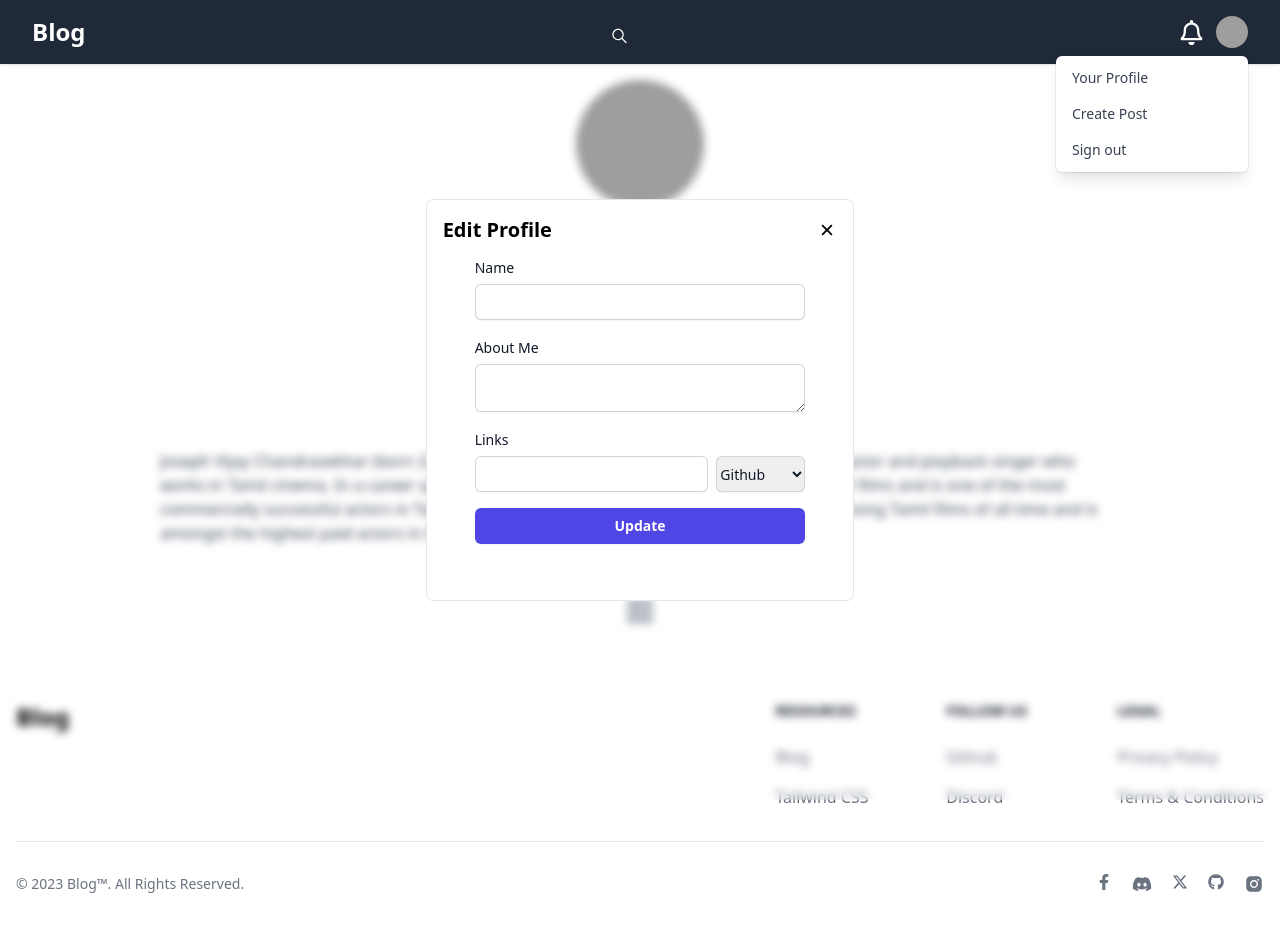
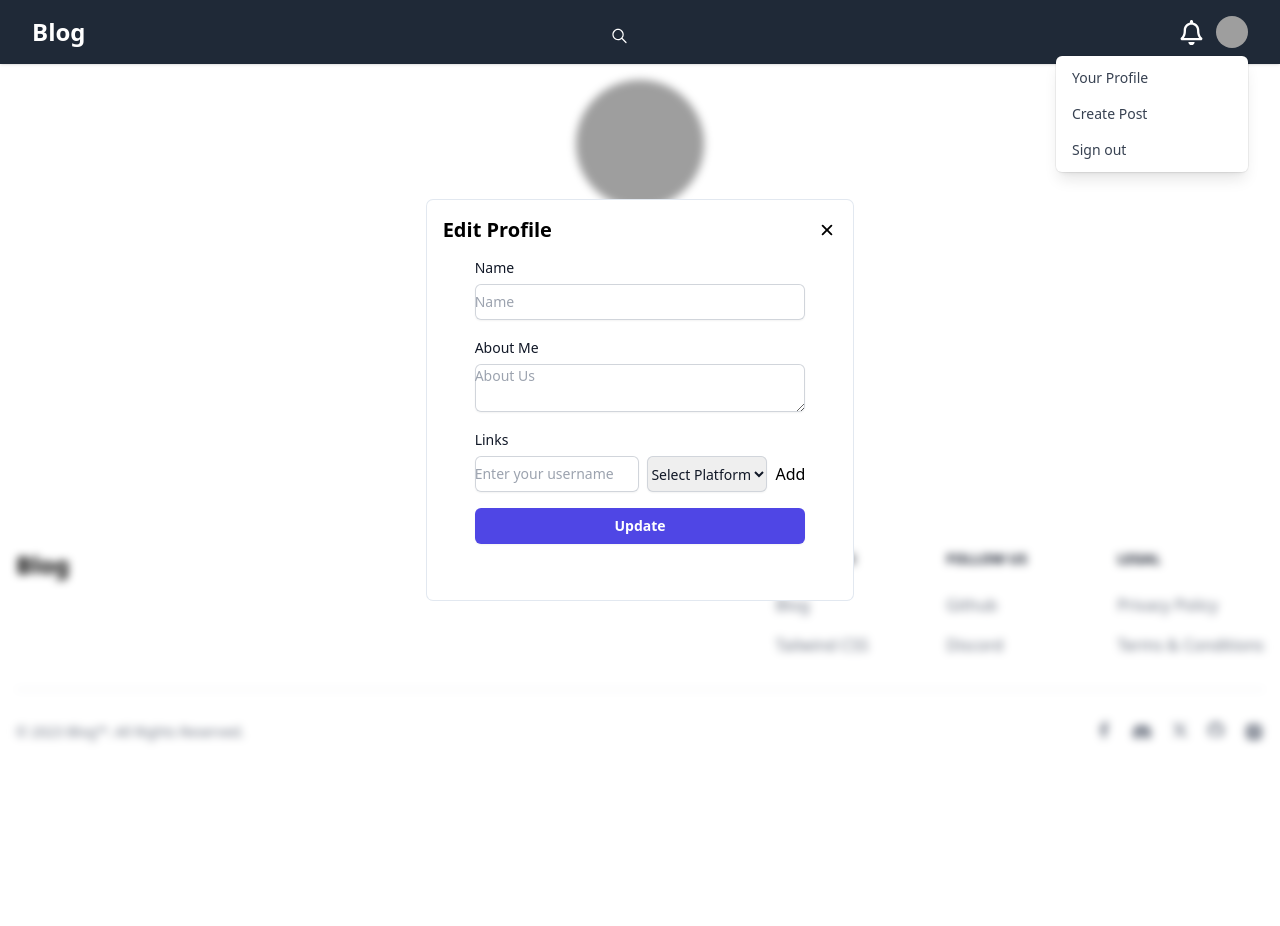
Before and after one commit to prasanth0402/Blogapp-frontend, a React (Vite) app: page /profile in a window 1280 px wide. Both pictures are taken after a click on the button "Edit Profile". After the commit the page ends 800 px from the top, so only its background shows below. Built offline with nearby package versions, Linux system fonts and the light colour scheme; grey boxes are pictures that could not be loaded; the HTML template or start-up script is replaced by a standard one.

Commit message:
updated-editprofile

```diff
--- a/index.html
+++ b/index.html
@@ -1,5 +1,5 @@
 <!DOCTYPE html>
-<html lang="en" dir="ltr">
+<html lang="en" class="dark">
   <head>
     <meta charset="UTF-8" />
     <link rel="icon" type="image/svg+xml" href="/vite.svg" />
--- a/src/components/EditProfile.jsx
+++ b/src/components/EditProfile.jsx
@@ -1,7 +1,46 @@
-import { useState } from "react";
+import { useEffect, useState } from "react";
 import { IoClose } from "react-icons/io5";
 
-const EditProfile = ({ show, setShow, func }) => {
+const EditProfile = ({ show, setShow, profileData, onUpdate }) => {
+  const [name, setName] = useState(profileData.name);
+  const [aboutUs, setAboutUs] = useState(profileData.aboutUs);
+  const [links, setLinks] = useState(profileData.socialLinks);
+  const [selectedPlatform, setSelectedPlatform] = useState("");
+  const [username, setUsername] = useState("");
+
+  const platforms = {
+    instagram: "https://www.instagram.com/",
+    facebook: "https://www.facebook.com/",
+    linkedin: "https://www.linkedin.com/in/",
+    github: "https://github.com/",
+    twitter: "https://x.com/",
+  };
+
+  useEffect(() => {
+    setName(profileData.name);
+    setAboutUs(profileData.aboutUs);
+    setLinks(profileData.socialLinks);
+  }, [profileData]);
+
+  const handleAddLink = () => {
+    if (selectedPlatform && username) {
+      setLinks((prev) => ({
+        ...prev,
+        [selectedPlatform]: [
+          ...(prev[selectedPlatform] || []),
+          platforms[selectedPlatform] + username,
+        ],
+      }));
+      setSelectedPlatform("");
+      setUsername("");
+    }
+  };
+
+  const handleSubmit = (e) => {
+    e.preventDefault();
+    onUpdate({ name, aboutUs, socialLinks: links });
+    setShow(false);
+  };
   return (
     <>
       {show ? (
@@ -16,16 +55,16 @@ const EditProfile = ({ show, setShow, func }) => {
             <main>
               <div className="flex min-h-full flex-1 flex-col justify-center px-6 lg:px-8">
                 <div className="mt-3 sm:mx-auto sm:w-full sm:max-w-sm">
-                  <form className="space-y-4">
+                  <form onSubmit={handleSubmit} className="space-y-4">
                     <div>
-                      <label
-                        htmlFor="name"
-                        className="block text-sm font-medium leading-6 text-gray-900"
-                      >
+                      <label className="block text-sm font-medium leading-6 text-gray-900">
                         Name
                       </label>
                       <div className="mt-1">
                         <input
+                          value={name}
+                          onChange={(e) => setName(e.target.value)}
+                          placeholder="Name"
                           type="text"
                           className="block w-full rounded-md border-0 py-1.5 text-gray-900 shadow-sm ring-1 ring-inset ring-gray-300 placeholder:text-gray-400 sm:text-sm sm:leading-6"
                         />
@@ -42,7 +81,12 @@ const EditProfile = ({ show, setShow, func }) => {
                         </label>
                       </div>
                       <div className="mt-1">
-                        <textarea className="block w-full rounded-md border-0 max-h-[100px] text-gray-900 shadow-sm ring-1 ring-inset ring-gray-300 placeholder:text-gray-400  sm:text-sm sm:leading-6" />
+                        <textarea
+                          value={aboutUs}
+                          onChange={(e) => setAboutUs(e.target.value)}
+                          placeholder="About Us"
+                          className="block w-full rounded-md border-0 max-h-[100px] text-gray-900 shadow-sm ring-1 ring-inset ring-gray-300 placeholder:text-gray-400  sm:text-sm sm:leading-6"
+                        />
                       </div>
                     </div>
                     <div>
@@ -52,30 +96,57 @@ const EditProfile = ({ show, setShow, func }) => {
                         </label>
                       </div>
                       <div className="mt-1 flex gap-2">
-                        <input className="block w-full rounded-md border-0 py-1.5 text-gray-900 shadow-sm ring-1 ring-inset ring-gray-300 placeholder:text-gray-400  sm:text-sm sm:leading-6" />
+                        <input
+                          type="text"
+                          value={username}
+                          onChange={(e) => setUsername(e.target.value)}
+                          placeholder="Enter your username"
+                          className="block w-full rounded-md border-0 py-1.5 text-gray-900 shadow-sm ring-1 ring-inset ring-gray-300 placeholder:text-gray-400  sm:text-sm sm:leading-6"
+                        />
                         <select
-                          onChange={(e) => {
-                            func(e.target.value);
-                          }}
+                          value={selectedPlatform}
+                          onChange={(e) => setSelectedPlatform(e.target.value)}
                           className="block rounded-md border-0 py-1.5 text-gray-900 shadow-sm ring-1 ring-inset ring-gray-300 placeholder:text-gray-400  sm:text-sm sm:leading-6"
                         >
-                          <option value="github">Github</option>
-                          <option value="twitter">Twitter</option>
-                          <option value="linkedin">LinkedIn</option>
-                          <option value="instagram">Instagram</option>
-                          <option value="facebook">Facebook</option>
+                          <option value="">Select Platform</option>
+                          {Object.keys(platforms).map((platform) => (
+                            <option key={platform} value={platform}>
+                              {platform}
+                            </option>
+                          ))}
                         </select>
+                        <button type="button" onClick={handleAddLink}>
+                          Add
+                        </button>
                       </div>
                     </div>
+                    {Object.entries(links).map(([platform, usernames]) => (
+                      <div key={platform}>
+                        <span>{platform}: </span>
+                        {usernames.map((link, index) => (
+                          <input
+                            key={index}
+                            type="text"
+                            value={link}
+                            onChange={(e) => {
+                              const newUsernames = [...usernames];
+                              newUsernames[index] = e.target.value;
+                              setLinks((prev) => ({
+                                ...prev,
+                                [platform]: newUsernames,
+                              }));
+                            }}
+                          />
+                        ))}
+                      </div>
+                    ))}
 
-                    <div>
-                      <button
-                        className="flex w-full justify-center rounded-md bg-indigo-600 px-3 py-1.5 text-sm font-semibold leading-6 text-white shadow-sm hover:bg-indigo-500 "
-                        onClick={() => func()}
-                      >
-                        Update
-                      </button>
-                    </div>
+                    <button
+                      className="flex w-full justify-center rounded-md bg-indigo-600 px-3 py-1.5 text-sm font-semibold leading-6 text-white shadow-sm hover:bg-indigo-500 "
+                      type="submit"
+                    >
+                      Update
+                    </button>
                   </form>
                 </div>
               </div>
--- a/src/pages/Home.jsx
+++ b/src/pages/Home.jsx
@@ -6,7 +6,9 @@ const Home = () => {
   return (
     <>
       <TopNavbar />
-      <Outlet />
+      <div>
+        <Outlet />
+      </div>
       <Footer />
     </>
   );
--- a/src/pages/Profile.jsx
+++ b/src/pages/Profile.jsx
@@ -1,4 +1,4 @@
-import { useState } from "react";
+import { useState, useEffect } from "react";
 import { BsLinkedin } from "react-icons/bs";
 import {
   FaFacebookSquare,
@@ -9,10 +9,43 @@ import { FaSquareXTwitter } from "react-icons/fa6";
 import { Link } from "react-router-dom";
 import EditProfile from "../components/EditProfile";
 
-const Profile = ({ sociallink }) => {
+const Profile = () => {
   const [showEditProfile, setShowEditProfile] = useState(false);
-  /*const [link, setLink] = useState(sociallink); */
-  const link = "instagram";
+  const [profileData, setProfileData] = useState(() => {
+    const savedData = localStorage.getItem("profileData");
+    return savedData
+      ? JSON.parse(savedData)
+      : {
+          name: "",
+          aboutUs: "",
+          socialLinks: {},
+        };
+  });
+
+  useEffect(() => {
+    localStorage.setItem("profileData", JSON.stringify(profileData));
+  }, [profileData]);
+
+  const handleUpdateProfile = (newData) => {
+    setProfileData(newData);
+  };
+
+  const renderSocialIcon = (platform) => {
+    switch (platform) {
+      case "instagram":
+        return <FaInstagramSquare size={28} />;
+      case "facebook":
+        return <FaFacebookSquare size={28} />;
+      case "linkedin":
+        return <BsLinkedin size={28} />;
+      case "github":
+        return <FaGithubSquare size={28} />;
+      case "twitter":
+        return <FaSquareXTwitter size={28} />;
+      default:
+        return null;
+    }
+  };
 
   return (
     <>
@@ -23,7 +56,7 @@ const Profile = ({ sociallink }) => {
               src="https://encrypted-tbn0.gstatic.com/images?q=tbn:ANd9GcT1aMNv1yD6kdacpVdHjWO5U56ZhYZiiWjWTw&s"
               className="lg:w-32 lg:h-32 bg-gray-300 rounded-full mb-4 shrink-0 w-20 h-20"
             ></img>
-            <h1 className="text-xl font-bold">Vijay</h1>
+            <h1 className="text-xl font-bold">{profileData.name}</h1>
             <p className="text-gray-700">Actor</p>
             <div className="mt-6 flex flex-wrap gap-4 justify-center">
               <button
@@ -43,66 +76,35 @@ const Profile = ({ sociallink }) => {
           <div class="col-span-4 sm:col-span-9 ">
             <div class="mt-4 flex flex-col items-center">
               <h2 class="text-xl font-bold mb-4">About Me</h2>
-              <p class="text-gray-700">
-                Joseph Vijay Chandrasekhar (born 22 June 1974), known
-                professionally as Vijay, is an Indian actor and playback singer
-                who works in Tamil cinema. In a career spanning in just over 3
-                decades, Vijay has acted in over 65 films and is one of the most
-                commercially successful actors in Tamil cinema with multiple
-                films amongst the highest-grossing Tamil films of all time and
-                is amongst the highest paid actors in India.
-              </p>
+              <p class="text-gray-700">{profileData.aboutUs}</p>
 
               <h3 class="font-semibold text-center mt-3 -mb-2">Find me on</h3>
 
               <div class="flex justify-center items-center gap-6 my-6">
-                {link === "instagram" ? (
-                  <Link
-                    class="text-gray-400 hover:text-purple-600"
-                    to="https://www.instagram.com/_prasanth.07"
-                    target="_blank"
-                  >
-                    <FaInstagramSquare size={28} />
-                  </Link>
-                ) : link === "facebook" ? (
-                  <Link
-                    class="text-gray-400 hover:text-blue-600"
-                    to="https://www.instagram.com/_prasanth.07"
-                    target="_blank"
-                  >
-                    <FaFacebookSquare size={28} />
-                  </Link>
-                ) : link === "linkedin" ? (
-                  <Link
-                    class="text-gray-400 hover:text-blue-600"
-                    to="https://www.instagram.com/_prasanth.07"
-                    target="_blank"
-                  >
-                    <BsLinkedin size={28} />
-                  </Link>
-                ) : link === "github" ? (
-                  <Link
-                    class="text-gray-400 hover:text-black"
-                    to="https://www.instagram.com/_prasanth.07"
-                    target="_blank"
-                  >
-                    <FaSquareXTwitter size={28} />
-                  </Link>
-                ) : (
-                  <Link
-                    class="text-gray-400 hover:text-black"
-                    to="https://github.com/prasanth0402"
-                    target="_blank"
-                  >
-                    <FaGithubSquare size={28} />
-                  </Link>
+                {Object.entries(profileData.socialLinks).map(
+                  ([platform, links]) =>
+                    links.map((link, index) => (
+                      <Link
+                        key={`${platform}-${index}`}
+                        className="text-gray-400 hover:text-purple-600"
+                        to={link}
+                        target="_blank"
+                      >
+                        {renderSocialIcon(platform)}
+                      </Link>
+                    ))
                 )}
               </div>
             </div>
           </div>
         </div>
       </div>
-      <EditProfile show={showEditProfile} setShow={setShowEditProfile} />
+      <EditProfile
+        show={showEditProfile}
+        setShow={setShowEditProfile}
+        profileData={profileData}
+        onUpdate={handleUpdateProfile}
+      />
     </>
   );
 };
--- a/tailwind.config.js
+++ b/tailwind.config.js
@@ -2,7 +2,7 @@
 export default {
   content: ["./index.html", "./src/**/*.{js,ts,jsx,tsx}"],
   theme: {
-    darkMode: "class",
+    darkMode: "selector",
     extend: {},
   },
   plugins: [],
```
